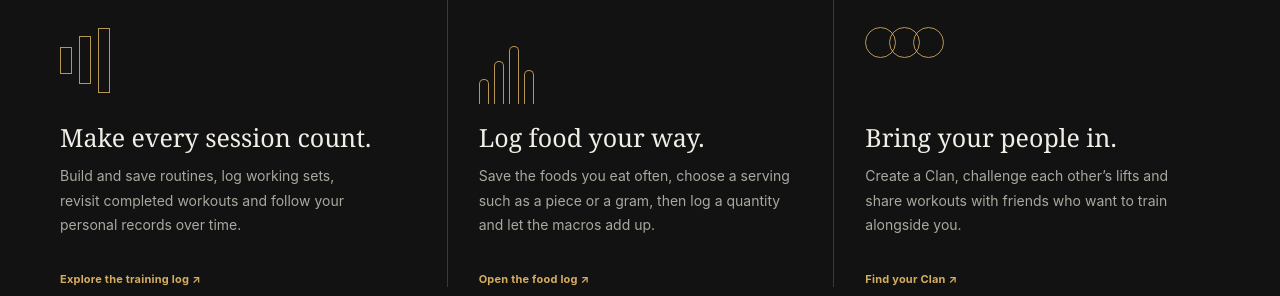
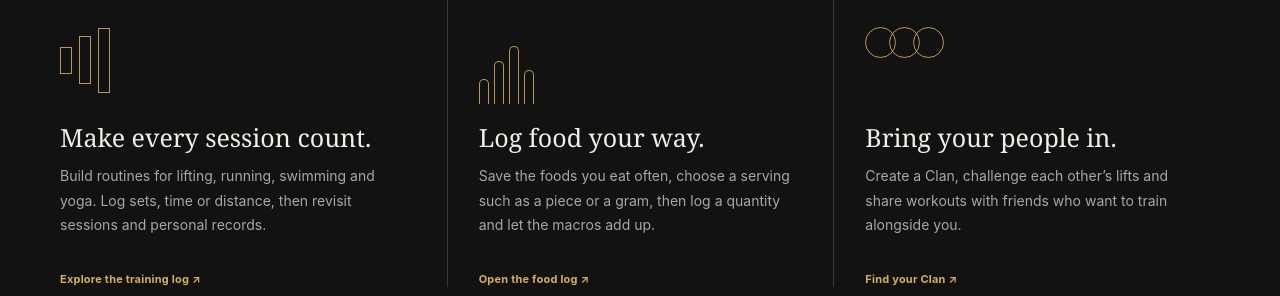
Before and after one commit to premlatasharma1020-beep/the-godbuilder-web, a plain HTML site: page index.html in a window 1280 px wide. Shown: the part 1215-1511 px from the top of the page. Drawn offline with Linux system fonts and the light colour scheme; no server answers.

Commit message:
Describe activity workout logging on site

```diff
--- a/index.html
+++ b/index.html
@@ -43,7 +43,7 @@
     </section>
 
     <section class="features wrap" aria-label="Product features">
-      <article class="feature" id="training"><div class="feature-index">01 <span>TRAIN</span></div><div class="feature-mark mark-training" aria-hidden="true"><span></span><span></span><span></span></div><h3>Make every session count.</h3><p>Build and save routines, log working sets, revisit completed workouts and follow your personal records over time.</p><a href="./app/index.html" class="text-link">Explore the training log <span aria-hidden="true">↗</span></a></article>
+      <article class="feature" id="training"><div class="feature-index">01 <span>TRAIN</span></div><div class="feature-mark mark-training" aria-hidden="true"><span></span><span></span><span></span></div><h3>Make every session count.</h3><p>Build routines for lifting, running, swimming and yoga. Log sets, time or distance, then revisit sessions and personal records.</p><a href="./app/index.html" class="text-link">Explore the training log <span aria-hidden="true">↗</span></a></article>
       <article class="feature" id="fuel"><div class="feature-index">02 <span>FUEL</span></div><div class="feature-mark mark-fuel" aria-hidden="true"><span></span><span></span><span></span><span></span></div><h3>Log food your way.</h3><p>Save the foods you eat often, choose a serving such as a piece or a gram, then log a quantity and let the macros add up.</p><a href="./app/index.html" class="text-link">Open the food log <span aria-hidden="true">↗</span></a></article>
       <article class="feature" id="community"><div class="feature-index">03 <span>GATHER</span></div><div class="feature-mark mark-community" aria-hidden="true"><span></span><span></span><span></span></div><h3>Bring your people in.</h3><p>Create a Clan, challenge each other’s lifts and share workouts with friends who want to train alongside you.</p><a href="./app/index.html" class="text-link">Find your Clan <span aria-hidden="true">↗</span></a></article>
     </section>
```
